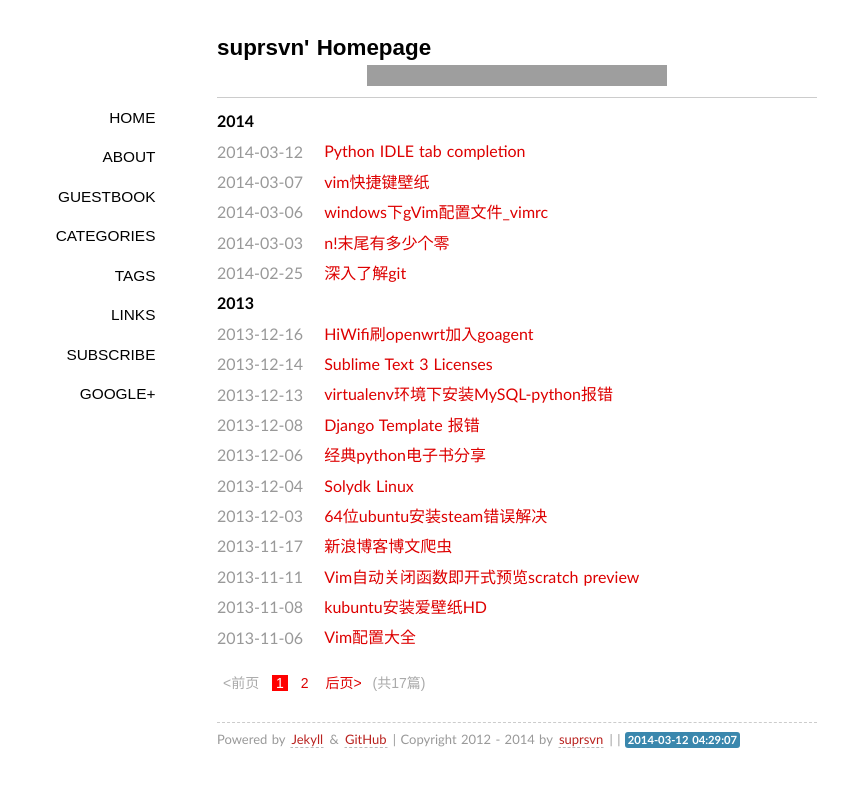
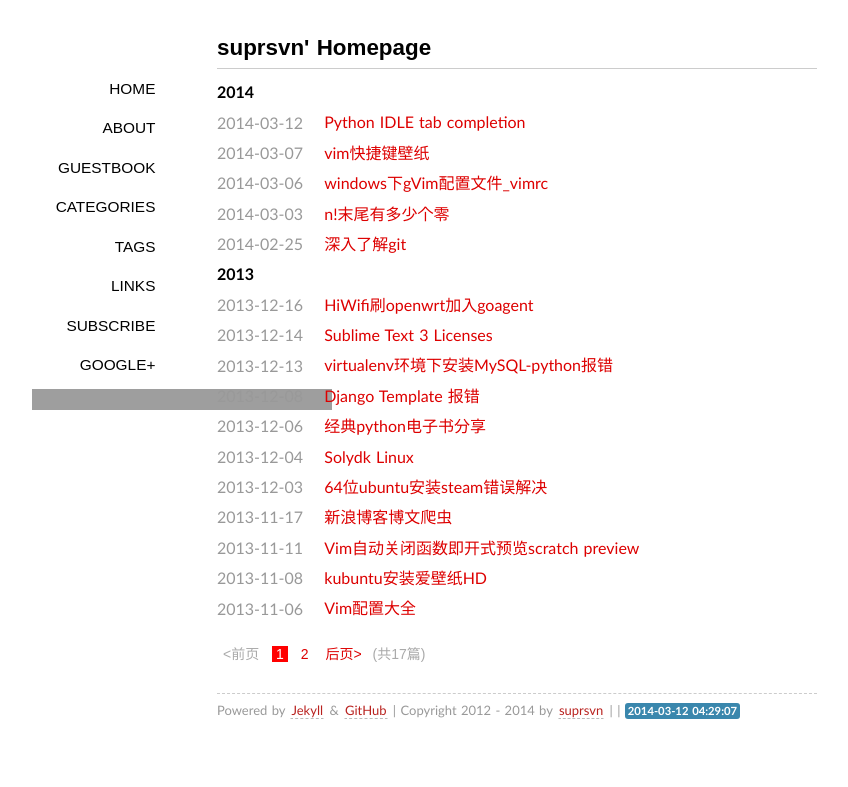
Before and after one commit to suprsvn/suprsvn.github.com, a Jekyll site: the page built from index.html, in a window 1280 px wide. Shown: the top 787 px of the page, without its empty margins (123-971 px from the left). Built offline with Jekyll 4.4.1, drawn with Linux system fonts in a browser that asks for light colours; some web fonts are replaced; Markdown is read by kramdown in place of the engine named in the settings; the list of posts is cut into pages by our own code; comment, search, counter and statistics services are not loaded; grey boxes are pictures that could not be loaded.

Commit message:
modified:   default.html

```diff
--- a/_layouts/default.html
+++ b/_layouts/default.html
@@ -62,7 +62,6 @@
     var s = document.getElementsByTagName('script')[0]; s.parentNode.insertBefore(po, s);
   })();
 </script>
-<iframe src="//www.facebook.com/plugins/like.php?href=http%3A%2F%2F0nly.me&amp;width&amp;layout=button_count&amp;action=recommend&amp;show_faces=false&amp;share=true&amp;height=21" scrolling="no" frameborder="0" style="border:none; overflow:hidden; height:21px;" allowTransparency="true"></iframe>
         </header>
         <nav>
         <span><a title="home page" class="" href="/">Home</a></span>
@@ -73,6 +72,8 @@
         <span><a title="links" class="" href="/links/">Links</a></span>
         <span><a title="subscribe by RSS" class="" href="/feed/">Subscribe</a></span>
 		<span><a href="https://plus.google.com/103586697261491207350" rel="publisher">Google+</a></span>
+		<span><iframe src="//www.facebook.com/plugins/like.php?href=http%3A%2F%2F0nly.me&amp;width&amp;layout=button_count&amp;action=recommend&amp;show_faces=false&amp;share=true&amp;height=21" scrolling="no" frameborder="0" style="border:none; overflow:hidden; height:21px;" allowTransparency="true"></iframe>
+</span>
         </nav>
         <article class="content">
         {{ content }}
```
